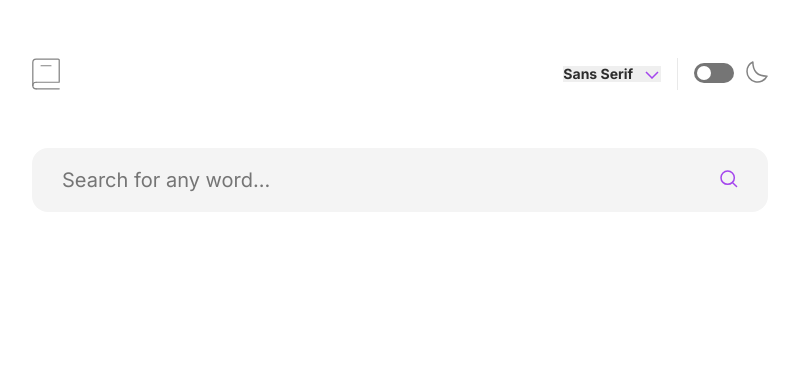
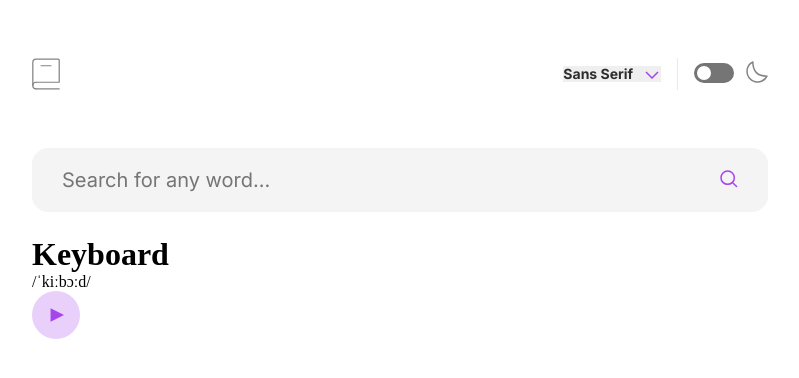
Before and after one commit to ashish-d2/dictionary-web-app, a React (Create React App) app: page / in a window 1280 px wide. Shown: the top 378 px of the page, without its empty margins (240-1039 px from the left). Built offline with nearby package versions, Linux system fonts and the light colour scheme.

Commit message:
feat(Heading, PlayBtn): SearchResult Heading component - Added Heading component and add the html skeleton for it - Added PlayBtn component and implemented its css styles (hover effect)

```diff
--- a/src/App.tsx
+++ b/src/App.tsx
@@ -1,6 +1,9 @@
 import "./App.scss";
 import Header from "./components/header/Header";
 import SearchField from "./components/search/SearchField";
+import SearchResult from "./components/searchResult/SearchResult";
+
+import Heading from "./components/searchResult/heading/Heading";
 
 function App() {
   return (
@@ -8,6 +11,9 @@ function App() {
       <main className="main-container">
         <Header />
         <SearchField />
+        <SearchResult>
+          <Heading />
+        </SearchResult>
       </main>
     </div>
   );
--- /dev/null
+++ b/src/components/buttons/playBtn/PlayBtn.module.scss
@@ -0,0 +1,26 @@
+.playBtn {
+  cursor: pointer;
+  width: 48px;
+  height: 48px;
+
+  &:hover {
+    .circle {
+      opacity: 100%;
+    }
+
+    .playIcon {
+      fill: #fff;
+    }
+  }
+
+  .circle {
+    fill: #a445ed;
+    opacity: 25%;
+    transition: opacity 0.3s ease;
+  }
+
+  .playIcon {
+    fill: #a445ed;
+    transition: fill 0.3s ease;
+  }
+}
--- /dev/null
+++ b/src/components/buttons/playBtn/PlayBtn.tsx
@@ -0,0 +1,27 @@
+import styles from "./PlayBtn.module.scss";
+
+const PlayBtn = function () {
+  return (
+    <button className={styles.playBtn}>
+      <svg
+        xmlns="http://www.w3.org/2000/svg"
+        width="100%"
+        height="100%"
+        viewBox="0 0 75 75"
+      >
+        <g fill="#A445ED" fill-rule="evenodd">
+          <circle
+            cx="37.5"
+            cy="37.5"
+            r="37.5"
+            opacity=".25"
+            className={styles.circle}
+          />
+          <path d="M29 27v21l21-10.5z" className={styles.playIcon} />
+        </g>
+      </svg>
+    </button>
+  );
+};
+
+export default PlayBtn;
--- /dev/null
+++ b/src/components/searchResult/SearchResult.module.css
@@ -0,0 +1,3 @@
+.searchResult {
+  margin-top: 1.5em;
+}
--- /dev/null
+++ b/src/components/searchResult/SearchResult.tsx
@@ -0,0 +1,13 @@
+import styles from "./SearchResult.module.css";
+
+import { ReactNode } from "react";
+
+interface SearchResultProps {
+  children: ReactNode;
+}
+
+const SearchResult: React.FC<SearchResultProps> = function ({ children }) {
+  return <div className={styles.searchResult}>{children}</div>;
+};
+
+export default SearchResult;
--- /dev/null
+++ b/src/components/searchResult/heading/Heading.tsx
@@ -0,0 +1,18 @@
+import styles from "./Heading.module.scss";
+
+import PlayBtn from "../../buttons/playBtn/PlayBtn";
+
+const Heading = function () {
+  return (
+    <div className={styles.headingContainer}>
+      <div className={styles.heading}>
+        <h1 className={styles.mainHeading}>Keyboard</h1>
+        <p className={styles.pronounce}>/ˈkiːbɔːd/</p>
+      </div>
+
+      <PlayBtn />
+    </div>
+  );
+};
+
+export default Heading;
```
Also changed, not shown: src/assets/images/icon-play.svg, src/components/searchResult/heading/Heading.module.scss (added).
